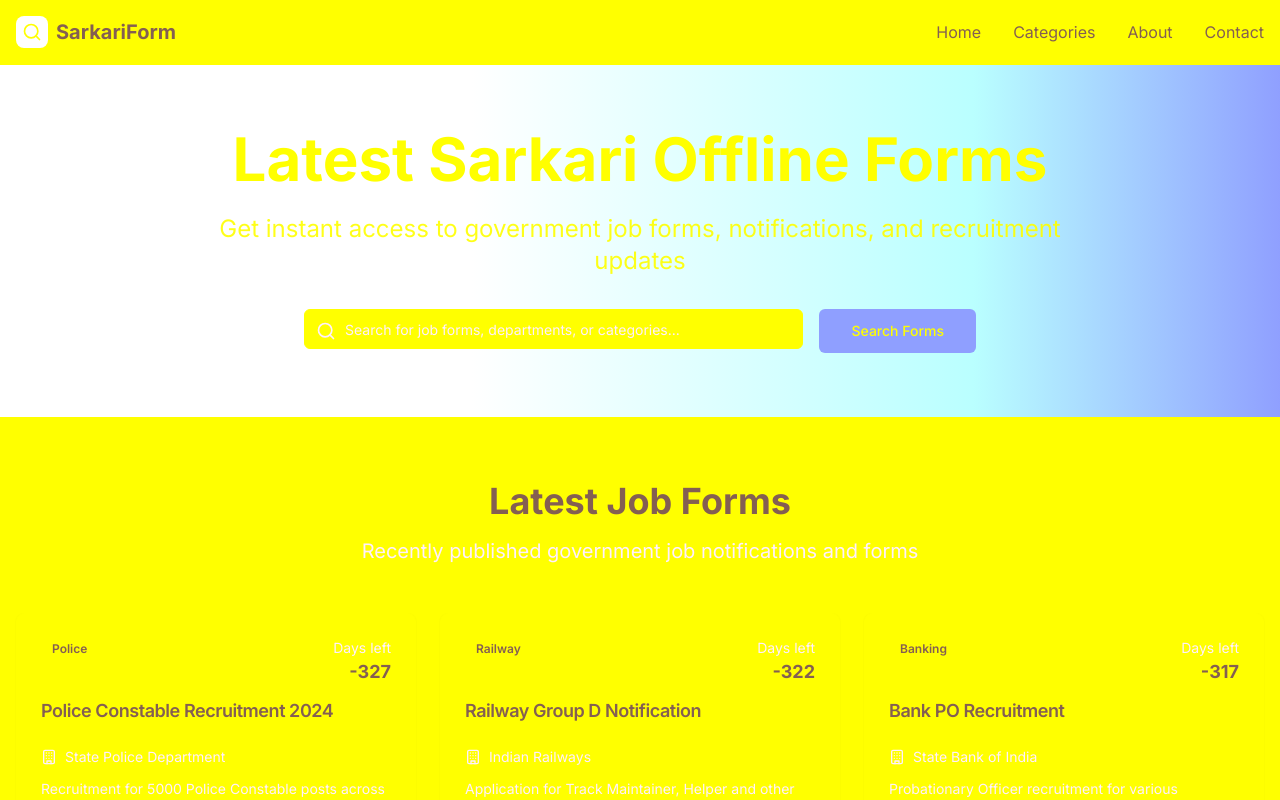
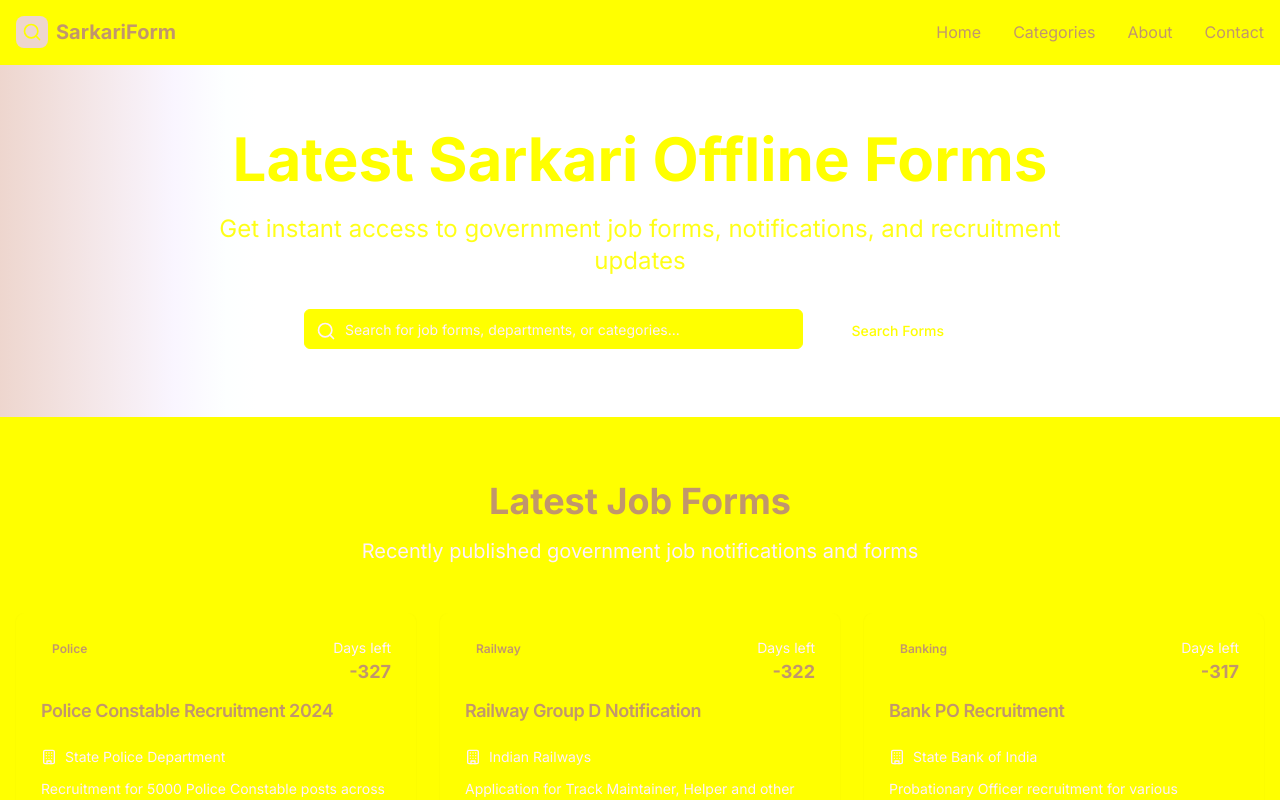
Before and after one commit to harshsharmaOO7/form-seeker-sarkari-jobs-76, a React (Vite) app: page / in a window 1280 px wide. Shown: the top 800 px of the page. Built offline with nearby package versions, Linux system fonts and the light colour scheme.

Commit message:
Refactor: Update color scheme
Update the color scheme to a more professional palette.

```diff
--- a/src/index.css
+++ b/src/index.css
@@ -7,44 +7,44 @@
 
 @layer base {
   :root {
-    --background: 248 250 252;
-    --foreground: 15 23 42;
+    --background: 250 251 252;
+    --foreground: 30 41 59;
 
     --card: 255 255 255;
-    --card-foreground: 15 23 42;
+    --card-foreground: 30 41 59;
 
     --popover: 255 255 255;
-    --popover-foreground: 15 23 42;
+    --popover-foreground: 30 41 59;
 
-    --primary: 29 78 216;
+    --primary: 15 48 87;
     --primary-foreground: 248 250 252;
 
     --secondary: 241 245 249;
-    --secondary-foreground: 15 23 42;
+    --secondary-foreground: 30 41 59;
 
-    --muted: 241 245 249;
+    --muted: 248 250 252;
     --muted-foreground: 100 116 139;
 
-    --accent: 59 130 246;
+    --accent: 30 64 175;
     --accent-foreground: 248 250 252;
 
-    --destructive: 239 68 68;
+    --destructive: 220 38 38;
     --destructive-foreground: 248 250 252;
 
     --border: 226 232 240;
     --input: 226 232 240;
-    --ring: 29 78 216;
+    --ring: 15 48 87;
 
     --radius: 0.5rem;
 
     --sidebar-background: 255 255 255;
-    --sidebar-foreground: 15 23 42;
-    --sidebar-primary: 29 78 216;
+    --sidebar-foreground: 30 41 59;
+    --sidebar-primary: 15 48 87;
     --sidebar-primary-foreground: 248 250 252;
     --sidebar-accent: 241 245 249;
-    --sidebar-accent-foreground: 15 23 42;
+    --sidebar-accent-foreground: 30 41 59;
     --sidebar-border: 226 232 240;
-    --sidebar-ring: 29 78 216;
+    --sidebar-ring: 15 48 87;
   }
 
   .dark {
@@ -57,7 +57,7 @@
     --popover: 30 41 59;
     --popover-foreground: 248 250 252;
 
-    --primary: 59 130 246;
+    --primary: 37 99 235;
     --primary-foreground: 15 23 42;
 
     --secondary: 51 65 85;
@@ -66,7 +66,7 @@
     --muted: 51 65 85;
     --muted-foreground: 148 163 184;
 
-    --accent: 29 78 216;
+    --accent: 30 64 175;
     --accent-foreground: 248 250 252;
 
     --destructive: 220 38 38;
@@ -74,16 +74,16 @@
 
     --border: 51 65 85;
     --input: 51 65 85;
-    --ring: 59 130 246;
+    --ring: 37 99 235;
 
     --sidebar-background: 30 41 59;
     --sidebar-foreground: 248 250 252;
-    --sidebar-primary: 59 130 246;
+    --sidebar-primary: 37 99 235;
     --sidebar-primary-foreground: 15 23 42;
     --sidebar-accent: 51 65 85;
     --sidebar-accent-foreground: 248 250 252;
     --sidebar-border: 51 65 85;
-    --sidebar-ring: 59 130 246;
+    --sidebar-ring: 37 99 235;
   }
 }
 
```
